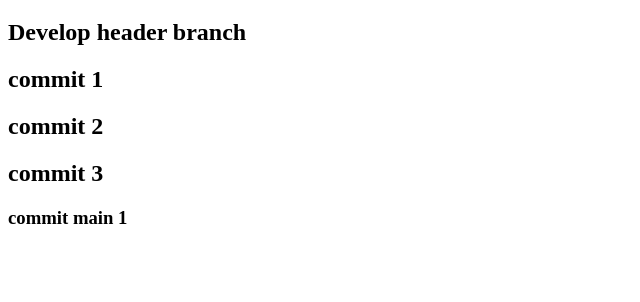
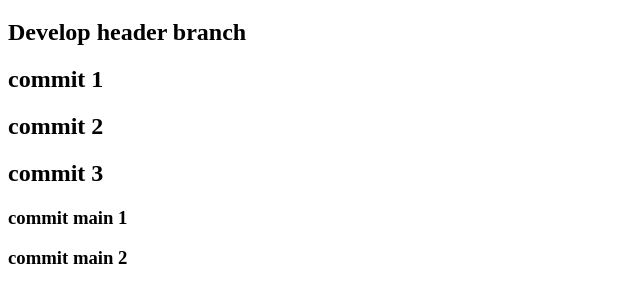
Before and after one commit to tuanvuf4/js-testing, a website: page index.html in a window 1280 px wide. Shown: the part 90-392 px from the top of the page, without its empty margins (0-640 px from the left). Drawn offline with Linux system fonts and the light colour scheme.

Commit message:
add commit main 2

```diff
--- a/index.html
+++ b/index.html
@@ -19,6 +19,7 @@
     <h2>commit 3</h2>
 
     <h3>commit main 1</h3>
+    <h3>commit main 2</h3>
 
     <!-- <script src="./scripts/curry.js"></script> -->
     <!-- <script src="./scripts/decorator.js"></script> -->
```
